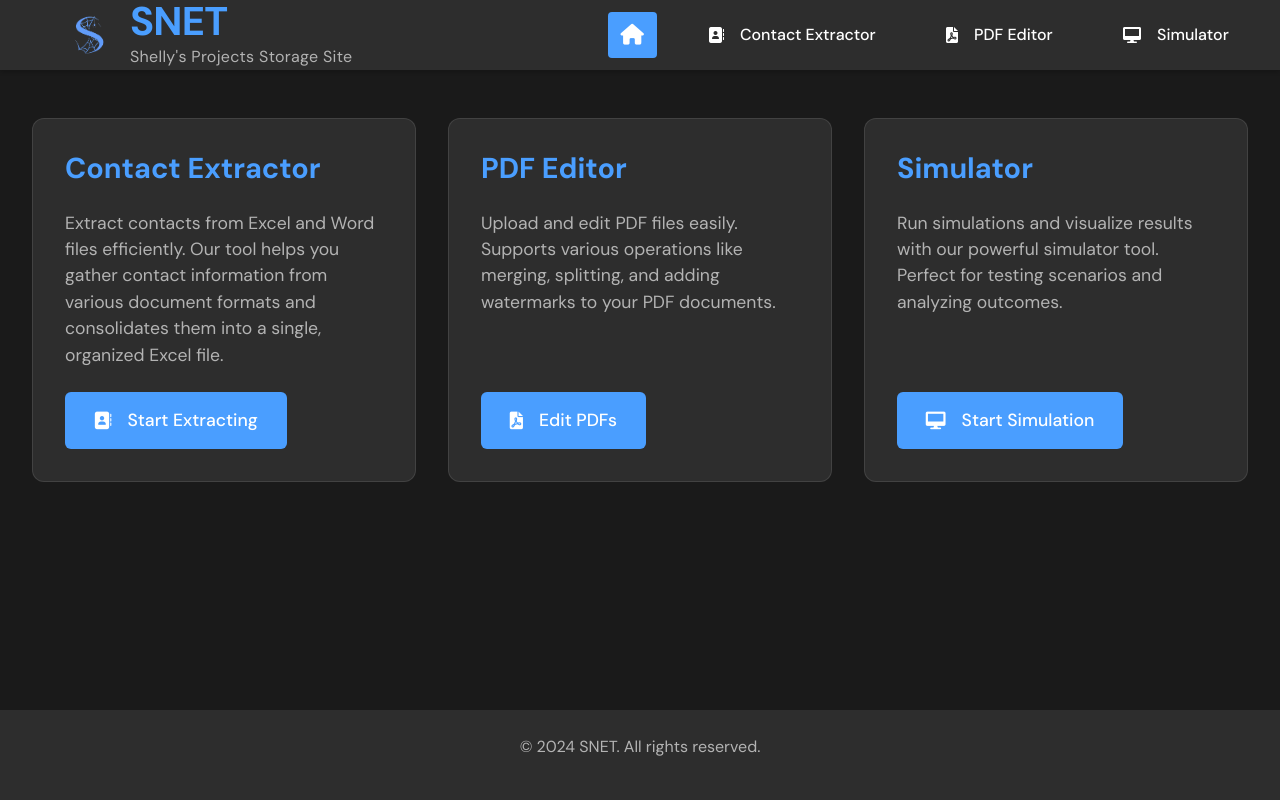
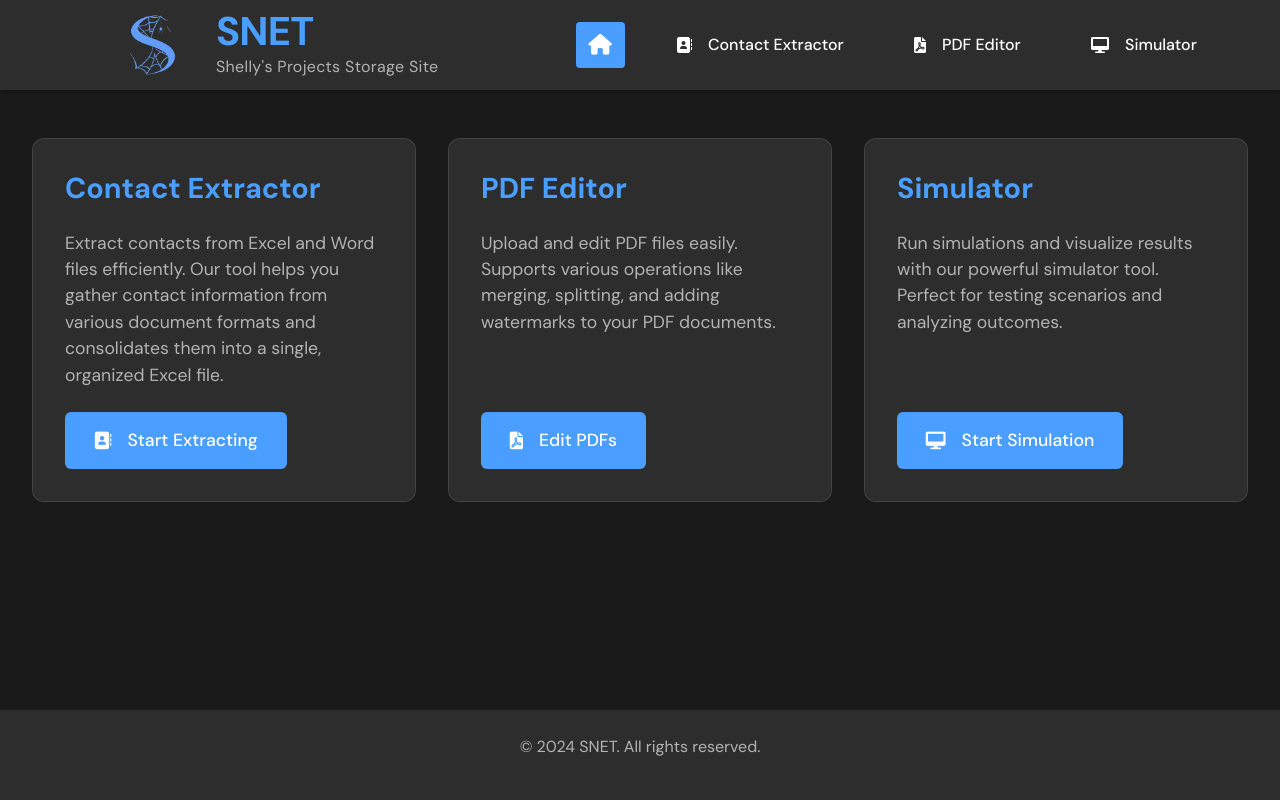
Before and after one commit to shelly5353/SNET, a Flask app: page / in a window 1280 px wide. Run offline with Flask 3, Linux system fonts and the light colour scheme.

Commit message:
Improve logo proportions and expand top navigation bar

```diff
--- a/static/style.css
+++ b/static/style.css
@@ -7,7 +7,7 @@
     --accent-color: #4a9eff;
     --error-color: #ff4a4a;
     --success-color: #4aff4a;
-    --nav-height: 70px;
+    --nav-height: 90px;
 
     /* Font families */
     --font-headings: 'DM Sans', sans-serif;
@@ -46,8 +46,8 @@ header {
     justify-content: space-between;
     align-items: center;
     height: 100%;
-    padding: 0 2rem;
-    max-width: 1400px;
+    padding: 0 4rem;
+    max-width: 1600px;
     margin: 0 auto;
 }
 
@@ -61,10 +61,10 @@ header {
 .site-branding {
     display: flex;
     align-items: center;
-    gap: 1rem;
+    gap: 1.5rem;
     text-decoration: none;
     color: var(--text-primary);
-    margin-left: 2rem;
+    margin-left: 3rem;
 }
 
 .brand-text {
@@ -264,7 +264,7 @@ footer {
 }
 
 .logo {
-    width: 50px;
+    width: 80px;
     height: auto;
     object-fit: contain;
 }
```
